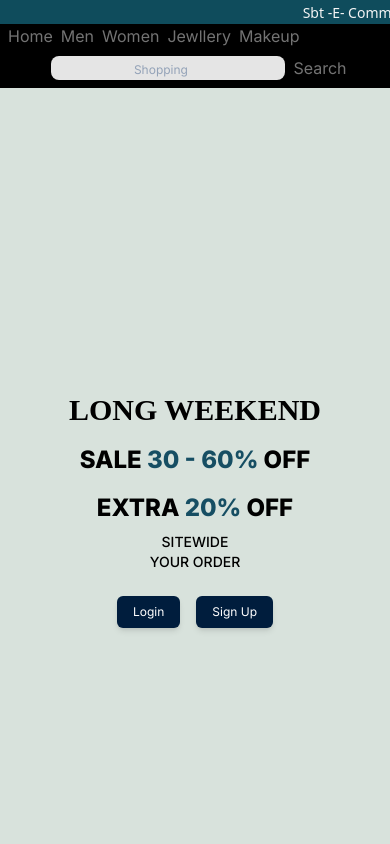
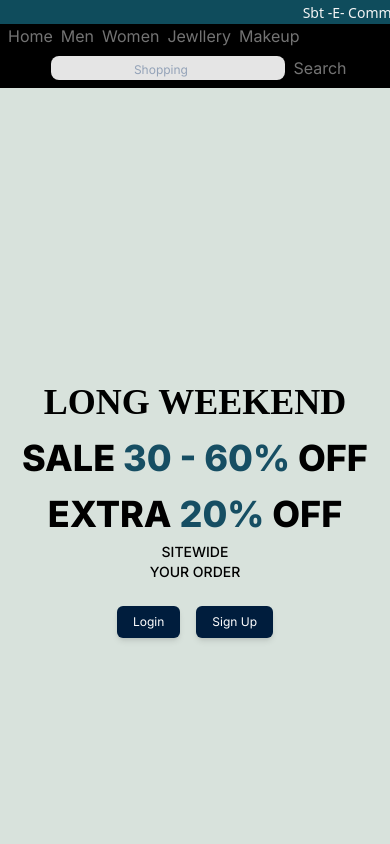
Before and after one commit to Sabahat-Shakeel/e-commerce-website, a Next.js app: page /hello in a window 390 px wide. Shown: the top 844 px of the page. Built offline with nearby package versions, Linux system fonts and the light colour scheme.

Commit message:
add tailwind

```diff
--- a/src/app/hello/page.tsx
+++ b/src/app/hello/page.tsx
@@ -5,13 +5,13 @@ const Main = () => {
     <div>
       <main className="bg-[#d8e2dc] flex flex-col justify-center items-center min-h-screen px-4 sm:px-6 lg:px-8">
         <div className="text-center">
-          <h1 className="font-[Poppins] font-semibold text-3xl sm:text-4xl lg:text-6xl">
+          <h1 className="font-[Poppins] font-semibold text-4xl sm:text-4xl lg:text-6xl">
             LONG WEEKEND
           </h1>
-          <h1 className="font-extrabold pt-4 text-2xl sm:text-3xl lg:text-5xl">
+          <h1 className="font-extrabold pt-4 text-4xl sm:text-3xl lg:text-5xl">
             SALE <span className="text-cyan-900">30 - 60%</span> OFF
           </h1>
-          <h1 className="font-extrabold pt-4 text-2xl sm:text-3xl lg:text-5xl">
+          <h1 className="font-extrabold pt-4 text-4xl sm:text-3xl lg:text-5xl">
             EXTRA <span className="text-cyan-900">20%</span> OFF
           </h1>
         </div>
```
